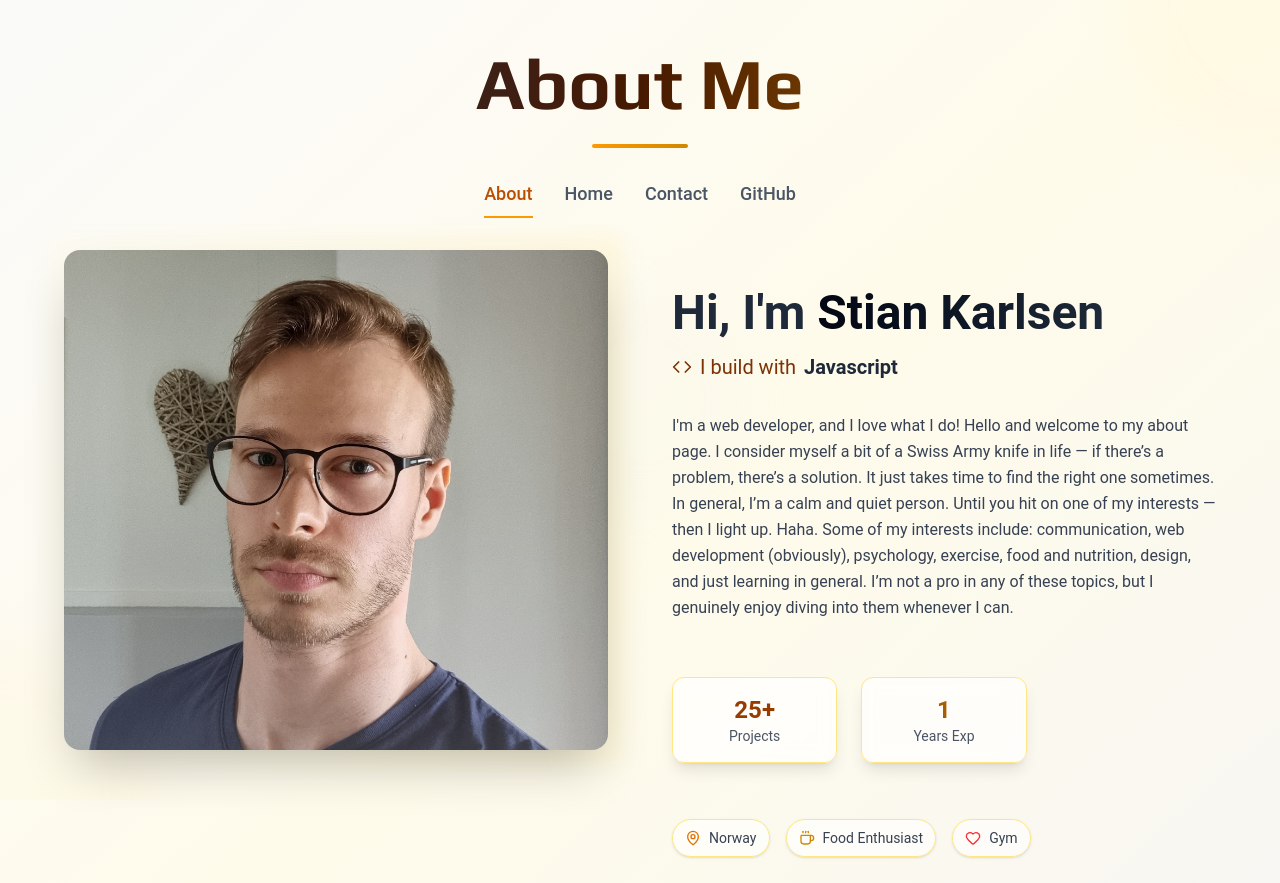
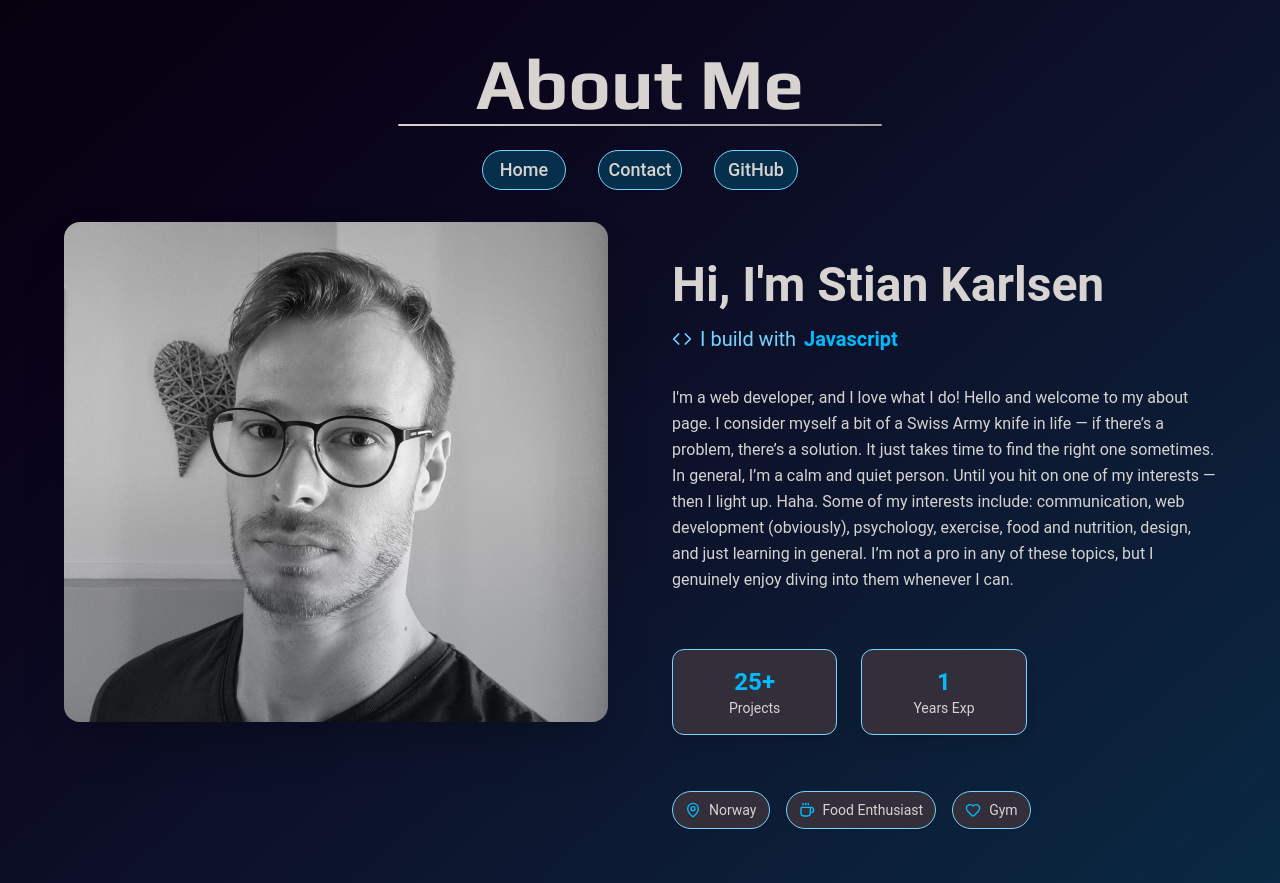
Before and after one commit to Stahelski/PortfolioPage, a Next.js app: page /aboutPage in a window 1280 px wide. Shown: the top 883 px of the page. Built offline with nearby package versions, Linux system fonts and the light colour scheme.

Commit message:
About page update color

```diff
--- a/src/app/aboutPage/page.jsx
+++ b/src/app/aboutPage/page.jsx
@@ -35,20 +35,7 @@ export default function NewAboutMePage() {
   }, []);
 
   return (
-    <div className="min-h-screen bg-gradient-to-br from-stone-50 via-amber-50 to-stone-100 text-gray-800 overflow-hidden">
-      {/* Animated background elements */}
-      <div className="absolute inset-0 overflow-hidden">
-        <div className="absolute -top-40 -right-40 w-80 h-80 bg-amber-50 rounded-full mix-blend-multiply filter blur-xl opacity-30 animate-pulse"></div>
-        <div
-          className="absolute -bottom-40 -left-40 w-80 h-80 bg-amber-50 rounded-full mix-blend-multiply filter blur-xl opacity-30 animate-pulse"
-          style={{ animationDelay: "2s" }}
-        ></div>
-        <div
-          className="absolute top-1/2 left-1/2 transform -translate-x-1/2 -translate-y-1/2 w-60 h-60 bg-slate-50 rounded-full mix-blend-multiply filter blur-xl opacity-25 animate-pulse"
-          style={{ animationDelay: "4s" }}
-        ></div>
-      </div>
-
+    <div className="min-h-screen bg-gradient-to-br from-[#06000f] to-sky-950 text-stone-300 overflow-hidden">
       <div className="relative z-10 container mx-auto px-6 py-12">
         <div className="max-w-6xl mx-auto">
           {/* Header */}
@@ -59,28 +46,22 @@ export default function NewAboutMePage() {
                 : "translate-y-10 opacity-0"
             }`}
           >
-            <h1 className="text-5xl md:text-7xl font-bold bg-gradient-to-r from-gray-800 via-amber-950 to-yellow-600 bg-clip-text text-transparent mb-6">
+            <h1 className="text-5xl md:text-7xl font-bold bg-stone-300 bg-clip-text text-transparent mb-1">
               About Me
             </h1>
-            <div className="w-24 h-1 bg-gradient-to-r from-amber-500 to-yellow-600 mx-auto rounded-full mb-8"></div>
+            <div className="w-121 h-0.5 bg-gradient-to-r from-stone-300 to-stone-400 mx-auto rounded-full mb-6"></div>
 
             {/* Navigation */}
             <nav className="flex justify-center space-x-8 text-lg font-medium">
               <a
-                href="/aboutPage"
-                className="text-amber-700 hover:text-amber-900 transition-colors duration-200 pb-2 border-b-2 border-amber-500"
-              >
-                About
-              </a>
-              <a
                 href="/"
-                className="text-gray-600 hover:text-amber-700 transition-colors duration-200 pb-2 border-b-2 border-transparent hover:border-amber-300"
+                className="w-21 h-10 bg-sky-950 rounded-full flex items-center justify-center border border-sky-300 hover:bg-sky-900 hover:border-sky-400 transition-colors group shadow-sm"
               >
                 Home
               </a>
               <a
                 href="/contactPage"
-                className="text-gray-600 hover:text-amber-700 transition-colors duration-200 pb-2 border-b-2 border-transparent hover:border-amber-300"
+                className="w-21 h-10 bg-sky-950 rounded-full flex items-center justify-center border border-sky-300 hover:bg-sky-900 hover:border-sky-400 transition-colors group shadow-sm"
               >
                 Contact
               </a>
@@ -88,7 +69,7 @@ export default function NewAboutMePage() {
                 href="https://github.com/Stahelski"
                 target="_blank"
                 rel="noopener noreferrer"
-                className="text-gray-600 hover:text-amber-700 transition-colors duration-200 pb-2 border-b-2 border-transparent hover:border-amber-300"
+                className="w-21 h-10 bg-sky-950 rounded-full flex items-center justify-center border border-sky-300 hover:bg-sky-900 hover:border-sky-400 transition-colors group shadow-sm"
               >
                 GitHub
               </a>
@@ -106,14 +87,14 @@ export default function NewAboutMePage() {
               }`}
             >
               <div className="relative group lg:mb-85">
-                <div className="absolute -inset-4 bg-gradient-to-r from-amber-50 to-amber-100 rounded-2xl blur opacity-40 group-hover:opacity-60 transition duration-1000 group-hover:duration-200 animate-tilt"></div>
+                <div className="absolute -inset-4 rounded-2xl blur opacity-40 group-hover:opacity-60 transition duration-1000 group-hover:duration-200 animate-tilt"></div>
                 <div className="relative">
                   <img
-                    src="/ImgMeHover.jpg"
+                    src="/ImgMe.jpg"
                     alt="Profile"
                     className="w-full h-[500px] object-cover rounded-2xl shadow-2xl transform group-hover:scale-105 transition-transform duration-500"
                   />
-                  <div className="absolute inset-0 bg-gradient-to-t from-slate-200/20 via-transparent to-transparent rounded-2xl hover:scale-105 transition-transform duration-500"></div>
+                  <div className="absolute inset-0 bg-gradient-to-t from-slate-900/20 via-transparent to-transparent rounded-2xl hover:scale-105 transition-transform duration-500"></div>
                 </div>
               </div>
             </div>
@@ -130,21 +111,21 @@ export default function NewAboutMePage() {
               <div className="space-y-4">
                 <h2 className="text-4xl md:text-5xl font-bold">
                   Hi, I'm{" "}
-                  <span className="bg-gradient-to-r from-gray-950 to-gray-800 bg-clip-text text-transparent">
+                  <span className="bg-stone-300 bg-clip-text text-transparent">
                     Stian Karlsen
                   </span>
                 </h2>
-                <div className="flex items-center space-x-2 text-xl text-amber-900">
+                <div className="flex items-center space-x-2 text-xl text-sky-300">
                   <Code className="w-5 h-5" />
                   <span>I build with</span>
-                  <span className="font-semibold text-gray-800 min-w-[100px] text-left">
+                  <span className="font-semibold text-sky-400 min-w-[100px] text-left">
                     {skills[currentSkill]}
                   </span>
                 </div>
               </div>
 
               {/* Bio */}
-              <div className="space-y-6 text-gray-700 leading-relaxed">
+              <div className="space-y-6 text-stone-300 leading-relaxed">
                 <p className="text-md">
                   I'm a web developer, and I love what I do! Hello and welcome
                   to my about page. I consider myself a bit of a Swiss Army
@@ -161,13 +142,13 @@ export default function NewAboutMePage() {
 
               {/* Stats */}
               <div className="grid grid-cols-3 gap-6 py-6">
-                <div className="text-center p-4 bg-white/70 rounded-xl border border-amber-200 backdrop-blur-sm hover:bg-white/80 hover:border-amber-300 transition-all shadow-lg">
-                  <div className="text-2xl font-bold text-amber-800">25+</div>
-                  <div className="text-sm text-gray-600">Projects</div>
+                <div className="text-center p-4 bg-[#332f3a] rounded-xl border border-sky-300 backdrop-blur-sm hover:bg-[#393541] hover:border-sky-400 transition-all shadow-lg">
+                  <div className="text-2xl font-bold text-sky-400">25+</div>
+                  <div className="text-sm text-stone-300">Projects</div>
                 </div>
-                <div className="text-center p-4 bg-white/70 rounded-xl border border-amber-200 backdrop-blur-sm hover:bg-white/80 hover:border-amber-300 transition-all shadow-lg">
-                  <div className="text-2xl font-bold text-yellow-700">1</div>
-                  <div className="text-sm text-gray-600">Years Exp</div>
+                <div className="text-center p-4 bg-[#332f3a] rounded-xl border border-sky-300 backdrop-blur-sm hover:bg-[#393541] hover:border-sky-400 transition-all shadow-lg">
+                  <div className="text-2xl font-bold text-sky-400">1</div>
+                  <div className="text-sm text-stone-300">Years Exp</div>
                 </div>
                 {/* <div className="text-center p-4 bg-white/70 rounded-xl border border-amber-200 backdrop-blur-sm hover:bg-white/80 hover:border-amber-300 transition-all shadow-lg">
                   <div className="text-2xl font-bold text-amber-600">?+</div>
@@ -177,29 +158,28 @@ export default function NewAboutMePage() {
 
               {/* Location & Interests */}
               <div className="flex flex-wrap gap-4 text-sm">
-                <div className="flex items-center space-x-2 bg-white/60 px-3 py-2 rounded-full border border-amber-200 shadow-sm">
-                  <MapPin className="w-4 h-4 text-amber-600" />
-                  <span className="text-gray-700">Norway</span>
+                <div className="flex items-center space-x-2 bg-[#332f3a] px-3 py-2 rounded-full border border-sky-300 shadow-sm">
+                  <MapPin className="w-4 h-4 text-sky-400" />
+                  <span className="text-stone-300">Norway</span>
                 </div>
-                <div className="flex items-center space-x-2 bg-white/60 px-3 py-2 rounded-full border border-amber-200 shadow-sm">
-                  <Coffee className="w-4 h-4 text-yellow-600" />
-                  <span className="text-gray-700">Food Enthusiast</span>
+                <div className="flex items-center space-x-2 bg-[#332f3a] px-3 py-2 rounded-full border border-sky-300 shadow-sm">
+                  <Coffee className="w-4 h-4 text-sky-400" />
+                  <span className="text-stone-300">Food Enthusiast</span>
                 </div>
-                <div className="flex items-center space-x-2 bg-white/60 px-3 py-2 rounded-full border border-amber-200 shadow-sm">
-                  <Heart className="w-4 h-4 text-red-500" />
-                  <span className="text-gray-700">Gym</span>
+                <div className="flex items-center space-x-2 bg-[#332f3a] px-3 py-2 rounded-full border border-sky-300 shadow-sm">
+                  <Heart className="w-4 h-4 text-sky-400" />
+                  <span className="text-stone-300">Gym</span>
                 </div>
               </div>
 
               {/* CTA Buttons */}
               <div className="flex flex-wrap gap-4 pt-6">
-                <button className="group flex items-center space-x-2 bg-gradient-to-r from-amber-600 to-yellow-600 text-white px-6 py-3 rounded-full font-semibold hover:from-amber-700 hover:to-yellow-700 transform hover:scale-105 transition-all duration-200 shadow-lg hover:shadow-xl">
-                  <Mail className="w-4 h-4" />
+                <button className="group flex items-center space-x-2 bg-gradient-to-r from-sky-700 to-sky-500 text-stone-300 px-6 py-3 rounded-full font-semibold hover:from-sky-600 hover:to-sky-400 transform hover:scale-105 transition-all duration-200 shadow-lg hover:shadow-xl">
+                  <Mail className="w-4 h-4 text-sky-300" />
                   <span>Get In Touch</span>
-                  <ArrowRight className="w-4 h-4 group-hover:translate-x-1 transition-transform" />
                 </button>
-                <button className="flex items-center space-x-2 border border-amber-300 px-6 py-3 rounded-full font-semibold text-gray-700 hover:bg-amber-50 hover:border-amber-400 transition-colors shadow-sm">
-                  <Github className="w-4 h-4" />
+                <button className="flex items-center space-x-2 border border-sky-300 px-6 py-3 rounded-full font-semibold text-stone-300 hover:bg-sky-950 hover:border-sky-400 transition-colors shadow-sm">
+                  <Github className="w-4 h-4 text-[#b845f2]" />
                   <span>View Work</span>
                 </button>
               </div>
@@ -208,21 +188,21 @@ export default function NewAboutMePage() {
               <div className="flex space-x-4 pt-4">
                 <a
                   href="#"
-                  className="w-10 h-10 bg-white/60 rounded-full flex items-center justify-center border border-amber-200 hover:bg-white/80 hover:border-amber-400 transition-colors group shadow-sm"
+                  className="w-10 h-10 bg-sky-950 rounded-full flex items-center justify-center border border-sky-300 hover:bg-sky-900 hover:border-sky-400 transition-colors group shadow-sm"
                 >
-                  <Github className="w-4 h-4 text-gray-600 group-hover:text-amber-700" />
+                  <Github className="w-4 h-4 text-stone-300 group-hover:text-[#b845f2]" />
                 </a>
                 <a
                   href="/NewHero"
-                  className="w-10 h-10 bg-white/60 rounded-full flex items-center justify-center border border-amber-200 hover:bg-white/80 hover:border-blue-400 transition-colors group shadow-sm"
+                  className="w-10 h-10 bg-sky-950 rounded-full flex items-center justify-center border border-sky-300 hover:bg-sky-900 hover:border-sky-400 transition-colors group shadow-sm"
                 >
-                  <Linkedin className="w-4 h-4 text-gray-600 group-hover:text-blue-600" />
+                  <Linkedin className="w-4 h-4 text-stone-300 group-hover:text-[#0a66c2]" />
                 </a>
                 <a
                   href="/TickTackToe"
-                  className="w-10 h-10 bg-white/60 rounded-full flex items-center justify-center border border-amber-200 hover:bg-white/80 hover:border-yellow-400 transition-colors group shadow-sm"
+                  className="w-10 h-10 bg-sky-950 rounded-full flex items-center justify-center border border-sky-300 hover:bg-sky-900 hover:border-sky-400 transition-colors group shadow-sm"
                 >
-                  <Mail className="w-4 h-4 text-gray-600 group-hover:text-yellow-600" />
+                  <Mail className="w-4 h-4 text-stone-300 group-hover:text-sky-300" />
                 </a>
               </div>
             </div>
--- a/src/app/layout.js
+++ b/src/app/layout.js
@@ -27,7 +27,7 @@ export default function RootLayout({ children }) {
   return (
     <html lang="en">
       <body
-        className={`${geistSans.variable} ${geistMono.variable} ${play.variable} antialiased bg-[#021e35]`}
+        className={`${geistSans.variable} ${geistMono.variable} ${play.variable} antialiased bg-gradient-to-br from-[#06000f] to-sky-950`}
       >
         {children}
       </body>
```
Also changed, not shown: src/app/aboutPage/aboutNavbar.jsx (deleted, +0 -39 lines).
